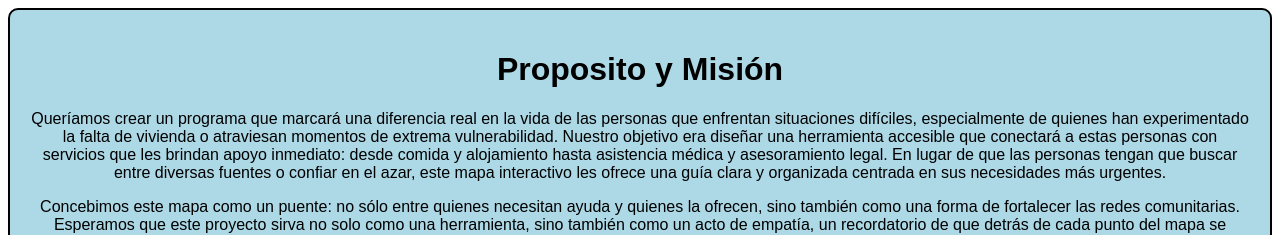
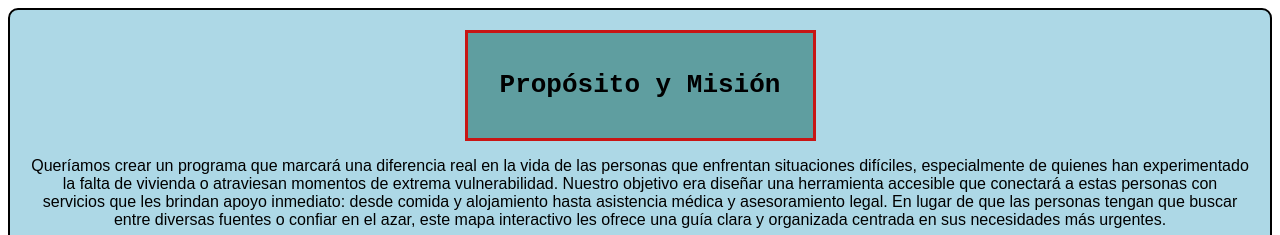
Before and after one commit to ErickCG0/Pagina_Mapa_Tijuana_Recursos, a plain HTML site: page index.html in a window 1280 px wide. Shown: the top 235 px of the page. Drawn offline with Linux system fonts and the light colour scheme.

Commit message:
Cambios de diseño de página

```diff
--- a/index.html
+++ b/index.html
@@ -7,7 +7,9 @@
 </head>
 <body>
     <div class="caja">
-        <h1>Proposito y Misión</h1>
+        <div class="titulo">
+        <h1>Propósito y Misión</h1>
+        </div>
         <p>
         Queríamos crear un programa que marcará una diferencia real en la vida de las personas
         que enfrentan situaciones difíciles, especialmente de quienes han experimentado la falta de vivienda
--- a/style.css
+++ b/style.css
@@ -13,8 +13,17 @@ h1 {
 
 iframe {
     display: block;
-      margin: 0 auto;
+    margin: auto;
     width: 1000px;
     height: 800px;
     border: none;
     }
+
+.titulo {
+    background-color: cadetblue;
+    padding: 20px;
+    border: 3px solid rgb(200, 21, 20);
+    width: 25%;
+    margin: auto;
+    font-family: monospace;
+}
```
Lines whose indentation alone changed are shown as unchanged.
